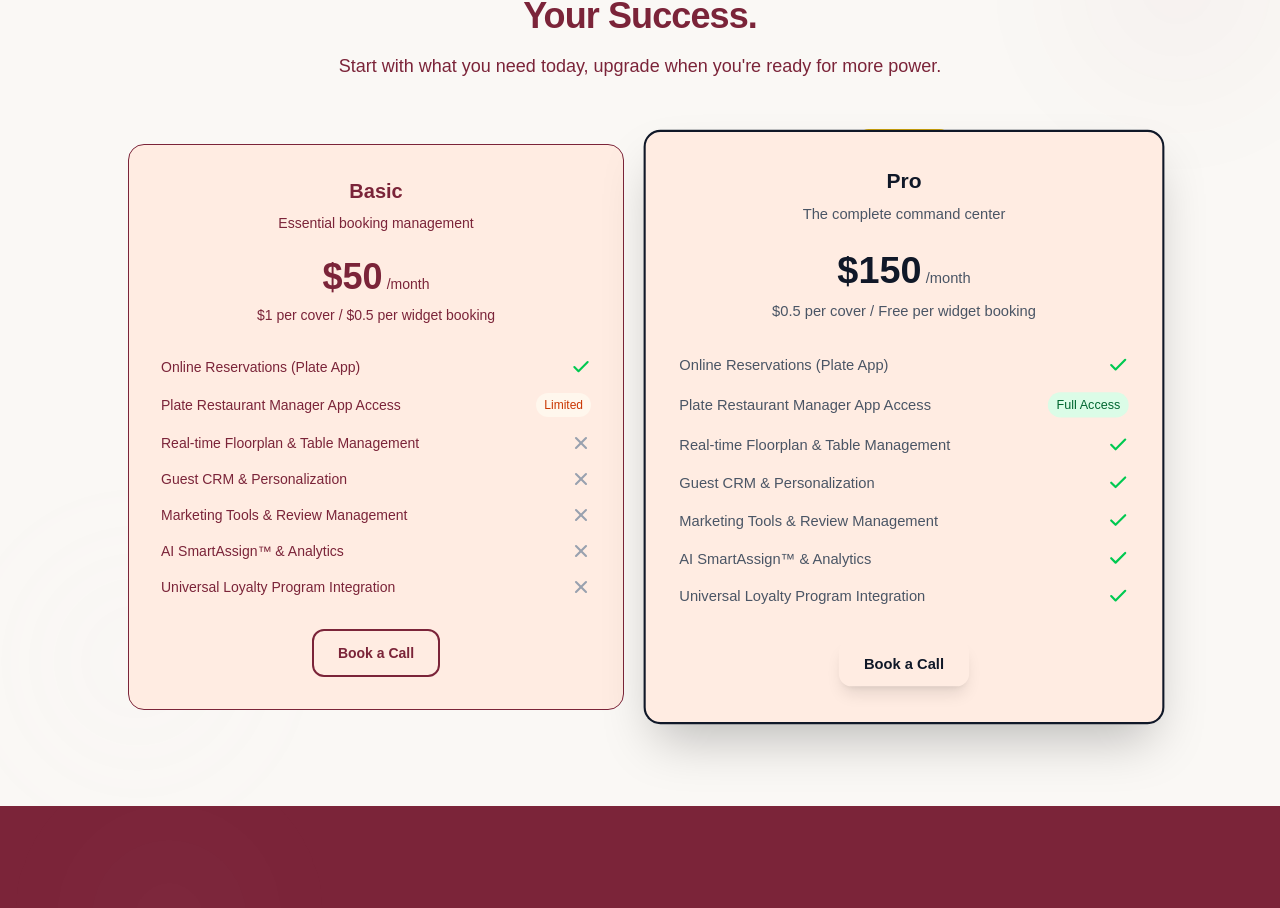
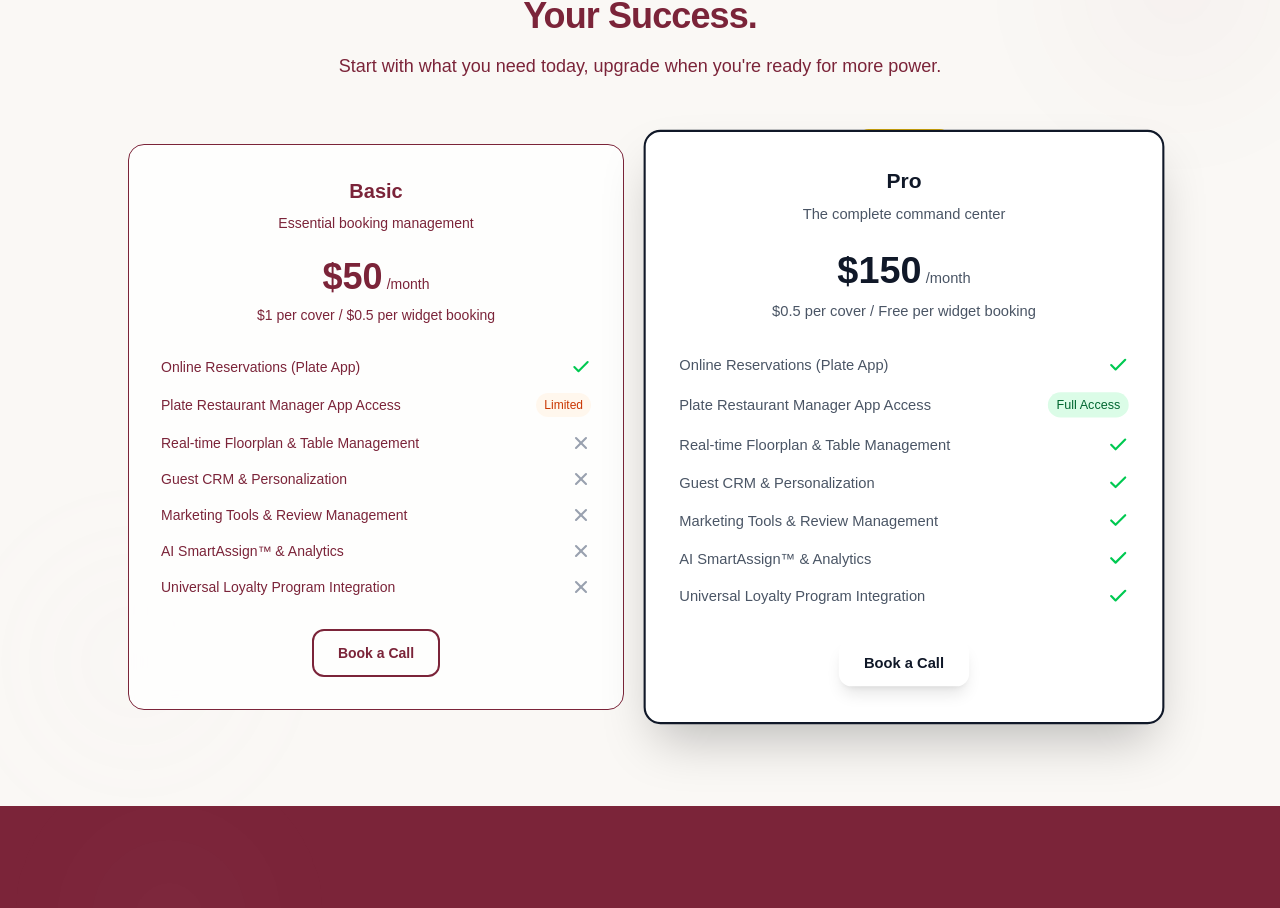
Before and after one commit to qwerty-development/plate-landing-page, a Next.js app: page /restaurant in a window 1280 px wide. Shown: the part 2497-3405 px from the top of the page. Built offline with nearby package versions, Linux system fonts and the light colour scheme.

Commit message:
Revert "Update background styling in RestaurantPricing component for enhanced visual appeal and consistency."
This reverts commit 6a725c5acf0bb0c822679348403ce705766aa901.

```diff
--- a/app/components/RestaurantPricing.tsx
+++ b/app/components/RestaurantPricing.tsx
@@ -240,12 +240,9 @@ function PricingCard({
       <div
         className={`relative h-full rounded-2xl p-8 transition-all duration-300 ${
           isPro
-            ? "text-gray-900 shadow-2xl scale-105 border-2 border-primary/20"
-            : "border border-border/60 text-foreground hover:opacity-90"
+            ? "bg-white text-gray-900 shadow-2xl scale-105 border-2 border-primary/20"
+            : "bg-white/80 backdrop-blur border border-border/60 text-foreground hover:bg-white/90"
         }`}
-        style={{
-          background: "#FFECE2",
-        }}
       >
         <div className="text-center">
           <h3
```
